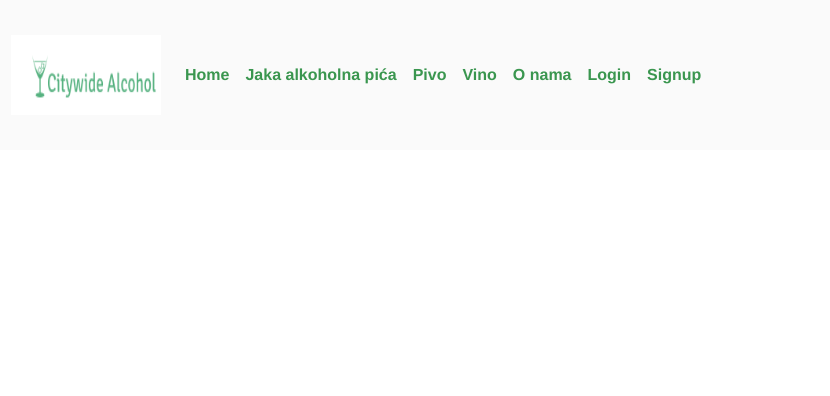
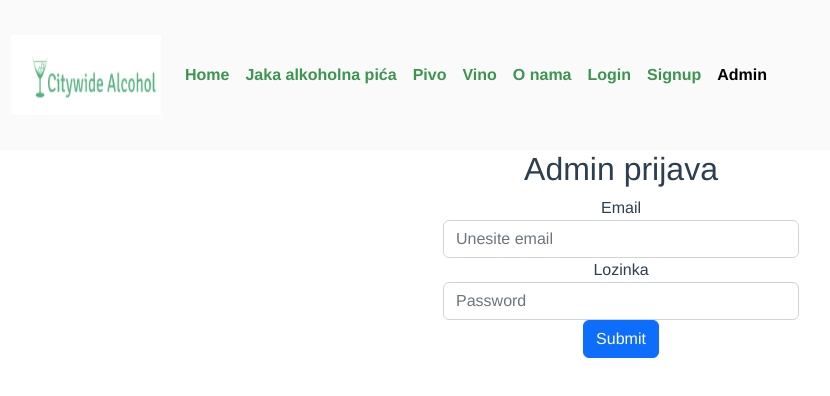
Before and after one commit to AntonioLipovac/citywidealcohol, a Vue app: page /admin in a window 1280 px wide. Shown: the top 396 px of the page, without its empty margins (19-849 px from the left). Built offline with nearby package versions, Linux system fonts and the light colour scheme.

Commit message:
Admin napravljen

```diff
--- a/src/App.vue
+++ b/src/App.vue
@@ -47,6 +47,9 @@
           <li class="nav-item">
             <router-link to="/signup" class="nav-link">Signup</router-link>
           </li>
+          <li class="nav-item">
+            <router-link to="/admin" class="nav-link">Admin</router-link>
+          </li>
         </ul>
       </div>
     </nav>
--- a/src/router/index.js
+++ b/src/router/index.js
@@ -35,7 +35,7 @@ const routes = [
     // this generates a separate chunk (about.[hash].js) for this route
     // which is lazy-loaded when the route is visited.
     component: () =>
-      import(/* webpackChunkName: "about" */ "../views/jakialkohol.vue"),
+      import(/* webpackChunkName: "about" */ "../views/Jaka_alkoholna_pića.vue"),
   },
   {
     path: "/pivo",
@@ -64,6 +64,15 @@ const routes = [
     component: () =>
       import(/* webpackChunkName: "about" */ "../views/Onama.vue"),
   },
+  {
+    path: "/admin",
+    name: "Admin",
+    // route level code-splitting
+    // this generates a separate chunk (about.[hash].js) for this route
+    // which is lazy-loaded when the route is visited.
+    component: () =>
+      import(/* webpackChunkName: "about" */ "../views/Admin.vue"),
+  },
 ];
 
 const router = new VueRouter({
--- /dev/null
+++ b/src/views/Admin.vue
@@ -0,0 +1,74 @@
+<template>
+    <div class="admin">
+      <h2 class>Admin prijava</h2>
+      <div class="container">
+        <div class="row">
+          <div class="col-sm"></div>
+          <div class="col-sm">
+            <form>
+              <div class="form-group">
+                <label for="InputEmail1">Email</label>
+                <input
+                  type="email"
+                  v-model="email"
+                  class="form-control"
+                  id="InputEmail1"
+                  aria-describeby="emailHelp"
+                  placeholder="Unesite email"
+                />
+              </div>
+              <div class="form-group">
+                <label for="InputPassword1">Lozinka</label>
+                <input
+                  type="password"
+                  class="form-control"
+                  id="InputPassword1"
+                  placeholder="Password"
+                  v-model="lozinka"
+                />
+              </div>
+              <button
+                type="button"
+                @click="prijava"
+                class="btn btn-primary btn-block">
+                Submit
+            </button>
+
+            </form>
+    </div>
+    <div class="col"></div>
+  </div>
+  </div>
+  </div>
+  </template>
+
+  <script>
+    import { auth, signInWithEmailAndPassword } from "@/firebase";
+    export default {
+      name: "prijava",
+      data() {
+        return {
+          email: "",
+          lozinka: "",
+        };
+      },
+      methods: {
+        prijava() {
+          signInWithEmailAndPassword(auth, this.email, this.password)
+            .then((userCredential) => {
+              const user = userCredential.user;
+              console.log(user);
+                if(user){
+                      this.$router.replace({name:'Home'})
+                }
+
+                return user;
+            })
+            .catch((error) => {
+              const errorCode = error.code;
+              const errorMessage = error.message;
+            });
+        },
+      },
+    };
+    </script>
--- a/src/views/jakialkohol.vue
+++ b/src/views/Jaka_alkoholna_pića.vue
@@ -1,6 +1,37 @@
 <template>
+  <div class="jap">
+      <div class="container co">
+  <h2>Jaka alkoholna pića</h2>
+</div>
+</div>
+
+</template>
+
+<style>
+  .jap{
+    background-color: #148233 ;
+    padding: 10%;
+    margin: 0%;
+    width: 100%;
+    height: 100%;
+  }
+
+  .jap h2 {
+    color: rgb(255, 255, 255);
+  }
+
+  .jap p {
+    color: rgb(255, 255, 255);
+    text-align: justify;
+  }
+
+  .co{
+    width: 40%;
+  }
+  </style>
+<!--
   <div class="about">
-    !-- Modal -->
+    !-- Modal
     <div
       class="modal fade"
       id="exampleModal"
@@ -34,4 +65,4 @@
       </div>
     </div>
   </div>
-</template>
+-->
--- a/src/views/Pivo.vue
+++ b/src/views/Pivo.vue
@@ -2,8 +2,12 @@
     <div class="pivo">
         <div class="container co">
     <h2>Pivo</h2>
+    <p>
+        Pjenušavo alkoholno piće karakteristična gorka okusa i arome po hmelju.
+    </p>
   </div>
   </div>
+
 </template>
 
 <style>
@@ -27,4 +31,4 @@
     .co{
       width: 40%;
     }
-    </style>
+</style>
--- a/src/views/Vino.vue
+++ b/src/views/Vino.vue
@@ -2,6 +2,9 @@
     <div class="vino">
         <div class="container co">
     <h2>Vino</h2>
+    <p>
+        Alkoholno piće najčešće dobiveno od ploda biljke vinove loze.
+    </p>
     </div>
    </div>
 </template>
@@ -27,4 +30,4 @@
     .co{
       width: 40%;
     }
-    </style>
+</style>
```
Also changed, not shown: src/assets/wine.png (added), 1 other file (tests, documents, lock files or other folders).
